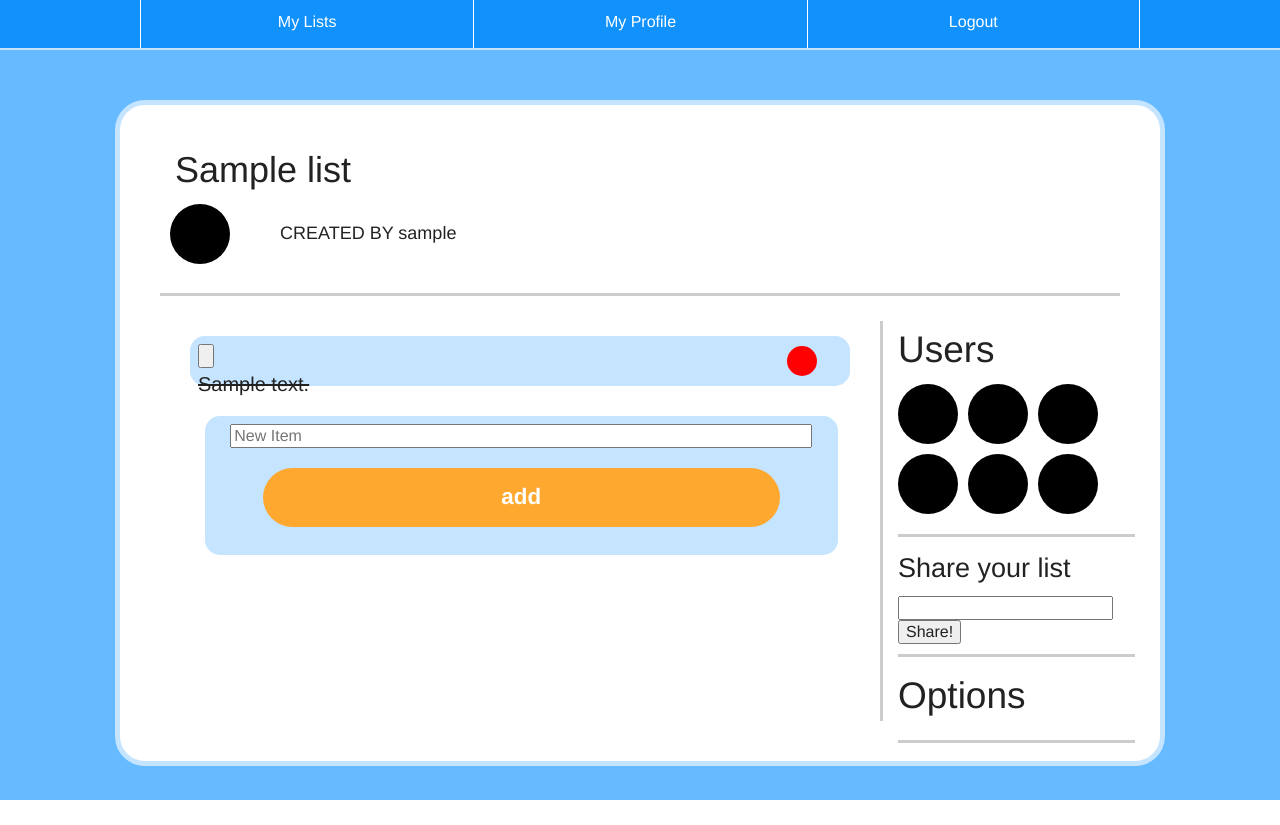
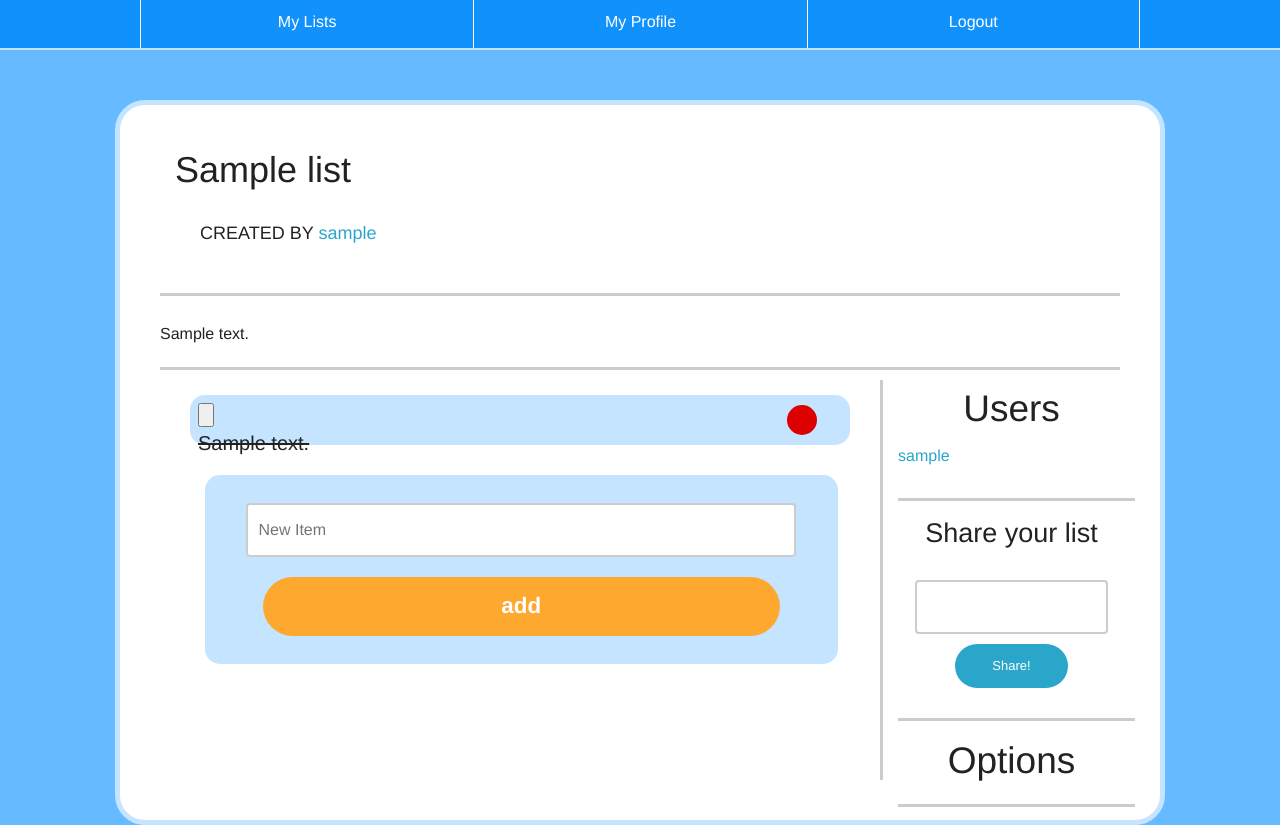
Before and after one commit to miracode/wist, a Flask app: page /lists/1 in a window 1280 px wide. Before the commit the page ends 800 px from the top, so only its background shows below. Run offline with Flask 2, Linux system fonts and the light colour scheme; the visitor is signed in with stand-in values (Sample User, id 1); a database or web service that is not in the repository returns one stand-in record (values such as "Sample title"); some libraries are stand-ins or nearby versions.

Commit message:
fixes sylistic issues

```diff
--- a/database.py
+++ b/database.py
@@ -79,7 +79,10 @@ DB_ALL_SHARED_LISTS = """
 SELECT list_id FROM list_users WHERE user_id = %s
 """
 DB_ALL_LIST_USERS = """
-SELECT user_id FROM list_users WHERE list_id = %s
+SELECT list_users.user_id, users.user_name
+FROM list_users, users
+WHERE list_users.list_id = %s
+AND list_users.user_id = users.user_id
 """
 DB_USER_SELECT_BY_NAME = """
 SELECT user_id, user_passwd FROM users WHERE user_name = %s
@@ -150,7 +153,7 @@ where user_id = %s;
 app = Flask(__name__)
 
 app.config['DATABASE'] = os.environ.get('DATABASE_URL',
-                                        'dbname=wist user=Michelle')
+                                        'dbname=wist user=mark')
 app.config['ADMIN_USERNAME'] = os.environ.get('ADMIN_USERNAME', 'admin')
 app.config['ADMIN_PASSWORD'] = os.environ.get('ADMIN_PASSWORD',
                                               pbkdf2_sha256.encrypt('admin'))
@@ -324,7 +327,7 @@ def get_all_list_users(list_id):
     con = get_database_connection()
     cur = con.cursor()
     cur.execute(DB_ALL_LIST_USERS, [list_id])
-    keys = ('list_id', )
+    keys = ('user_id', 'user_name')
     return [dict(zip(keys, row)) for row in cur.fetchall()]
 
 
--- a/static/list_view.css
+++ b/static/list_view.css
@@ -32,6 +32,12 @@
     margin: 25px 0
 }
 
+.short-line {
+    height: 3px;
+    background-color: #ccc;
+    margin: 0 0 10px 0
+    }
+
 .list-display {
     height: 400px;
 }
@@ -50,7 +56,7 @@
 }
 
 .check-button-1 {
-    background-color: #00fc96;
+    background-color: limegreen;
     height: 30px;
     width: 30px;
     border-radius: 50%;
@@ -103,19 +109,44 @@
 }
 
 .list-description-box {
-    margin-left: 5%;
-    margin-top: 10px;
-    width: 90%;
+    width: 85%;
+    margin-left: 7.5%;
+    padding: 10px;
+    border-radius: 4px;
+    margin-top: 20px;
+    border: 2px solid #ccc;
+    line-height: 30px;
 }
 
 .list-title-box {
-    margin-left: 5%;
-    width: 90%
+    width: 85%;
+    margin-left: 7.5%;
+    padding: 10px;
+    border-radius: 4px;
+    margin-top: 20px;
+    border: 2px solid #ccc;
+    line-height: 30px;
+}
+
+.share-button {
+    width: 50%;
+    margin-left: 25%;
+    margin-top: 10px
+}
+
+.share-name-box {
+    width: 85%;
+    margin-left: 7.5%;
+    padding: 10px;
+    border-radius: 4px;
+    margin-top: 20px;
+    border: 2px solid #ccc;
+    line-height: 30px;
 }
 
 .list-delete-button,
 .delete-button {
-    background-color: #f00;
+    background-color: #d00;
     height: 30px;
     width: 30px;
     border-radius: 50%;
@@ -126,3 +157,7 @@
     float: right;
     border: none;
 }
+
+.list-option-header {
+    text-align: center
+}
--- a/static/login.css
+++ b/static/login.css
@@ -8,8 +8,7 @@ body {
 .username-box,
 .email-box {
     width: 85%;
-    margin-left: 20px;
-    margin-right: 20px;
+    margin-left: 7.5%;
     padding: 10px;
     border-radius: 4px;
     margin-top: 20px;
--- a/static/profile.css
+++ b/static/profile.css
@@ -19,3 +19,17 @@
 .profile-picture:hover {
     background-color: #66baff;
 }
+
+.user-info {
+    width: 85%;
+    padding: 10px;
+    border-radius: 4px;
+    margin-top: 20px;
+    border: 2px solid #ccc;
+    line-height: 30px;
+}
+
+.save-button {
+    margin-top: 15px;
+    width: 25%;
+}
--- a/templates/list_all.html
+++ b/templates/list_all.html
@@ -2,7 +2,6 @@
 {% block body %}
     <!--templating goes here-->
     <div class='row'>
-        <div class='large-1 columns profile-picture-small'></div>
         <div class='large-11 columns'>
             {% if newRegister %}
             <h1 class='user-title'>Thank you for registering {{ username }}!</h1>
@@ -45,6 +44,9 @@
             {% else %}
             No shared lists!
             {% endfor %}
+            <div class='row'>
+                <div class='large-12 columns line'></div>
+            </div>
             <!-- begin form  -->
             <div class='row'>
                 <div class='large-11 columns form-container'>
--- a/templates/list_view.html
+++ b/templates/list_view.html
@@ -7,14 +7,21 @@
         </div>
     </div>
     <div class='row'>
-        <div class='large-1 columns profile-picture-small'></div>
         <div class='large-11 columns'>
-            <p class='created-by'>CREATED BY {{owner}}</p>
+            <p class='created-by'>CREATED BY <a href='/profile/{{owner_id}}'>{{owner}}</a></p>
         </div>
     </div>
     <div class='row'>
         <div class='large-12 columns line'></div>
     </div>
+    {% if this_list.description%}
+    <div class='row'>
+        <p>{{this_list.description}}</p>
+    </div>
+    <div class='row'>
+        <div class='large-12 columns short-line'></div>
+    </div>
+    {% endif %}
     <div class='row'>
         <!-- list items -->
         <div class='large-9 columns list-display'>
@@ -53,29 +60,34 @@
             <div class='row'>
                 <div class='large-12 columns list-options-item'>
 
-                    <h2>Users</h2>
+                    <h2 class='list-option-header'>Users</h2>
+<!--                     <div class='profile-picture-small-side'></div>
                     <div class='profile-picture-small-side'></div>
                     <div class='profile-picture-small-side'></div>
                     <div class='profile-picture-small-side'></div>
                     <div class='profile-picture-small-side'></div>
-                    <div class='profile-picture-small-side'></div>
-                    <div class='profile-picture-small-side'></div>
+                    <div class='profile-picture-small-side'></div> -->
+                    {% for user in shared_users%}
+                    <p><a href='/profile/{{user.user_id}}'>{{user.user_name}}</a></p>
+                    {% else %}
+                    <p>This Wist is not shared!</p>
+                    {% endfor %}
                 </div>
             </div>
             {% if is_owner %}
             <div class='row'>
                 <div class='large-12 columns list-options-item'>
-                    <h3>Share your list</h3>
+                    <h3 class='list-option-header'>Share your list</h3>
                     <form method='POST' action='{{url_for("share_list", list_id=list_id)}}'>
-                        <input type='text' name='shared_user'>
-                        <input type='submit' value='Share!'>
+                        <input type='text' name='shared_user' class='share-name-box'>
+                        <input type='submit' value='Share!' class='small round button share-button'>
                     </form>
                 </div>
             </div>
             {% endif %}
             <div class='row'>
                 <div class='large-12 columns list-options-item'>
-                    <a href=#><h2>Options</h2></a>
+                    <a href=#><h2 class='list-option-header'>Options</h2></a>
                 </div>
             </div>
         </div>
--- a/templates/profile.html
+++ b/templates/profile.html
@@ -12,8 +12,8 @@
             {% if is_owner %}
             <form action="{{ url_for('submit_user_info', user_id=user_id) }}" method="POST" class="edit_info">
                 <div class="field">
-                    <textarea name="user_info" id="user_info" rows="5" cols="80" placeholder="Edit User Info"></textarea>
-                    <input type="submit" value="Save" name="Save"/>
+                    <textarea name="user_info" class='user-info' id="user_info" rows="2" placeholder="Edit User Info"></textarea>
+                    <input type="submit" class='medium round button save-button' value="Save" name="Save"/>
                 </div>
             </form>
             {% endif %}
--- a/views.py
+++ b/views.py
@@ -93,9 +93,11 @@ def display_list(id):
     owner = get_user_name(this_list['owner_id'])
     owner_id = this_list['owner_id']
     is_owner = (owner_id == session['user_id'])
+    shared_users = get_all_list_users(id)
     return render_template('list_view.html', items=items, this_list=this_list,
                            list_id=id, owner=owner, user_id=session['user_id'],
-                           is_owner=is_owner)
+                           is_owner=is_owner, owner_id=this_list['owner_id'],
+                           shared_users=shared_users)
 
 
 @app.route('/lists/create', methods=['GET', 'POST'])
@@ -140,6 +142,7 @@ def share_list(list_id):
     user_data = get_login_user(user_name)
     user_id = user_data[0]['user_id']
     add_list_user(list_id, user_id)
+    return redirect(url_for('display_list', id=list_id))
 
 
 @app.route('/logout', methods=['GET', 'POST'])
```
